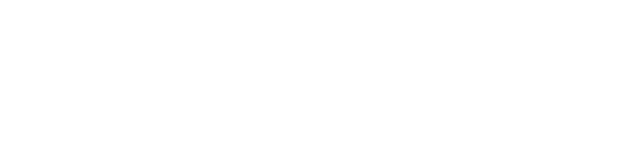
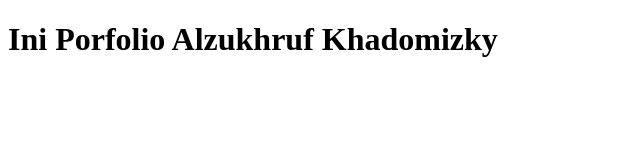
Before and after one commit to AlzukhrufKhdmzky/Porfolio_2, a plain HTML site: page index.html in a window 1280 px wide. Shown: the whole page, without its empty margins (0-640 px from the left). Drawn offline with Linux system fonts and the light colour scheme.

Commit message:
Menambahkan judul

```diff
--- a/index.html
+++ b/index.html
@@ -9,7 +9,7 @@
 </head>
 
 <body>
-
+  <h1>Ini Porfolio Alzukhruf Khadomizky</h1>
 </body>
 
 </html>
```
